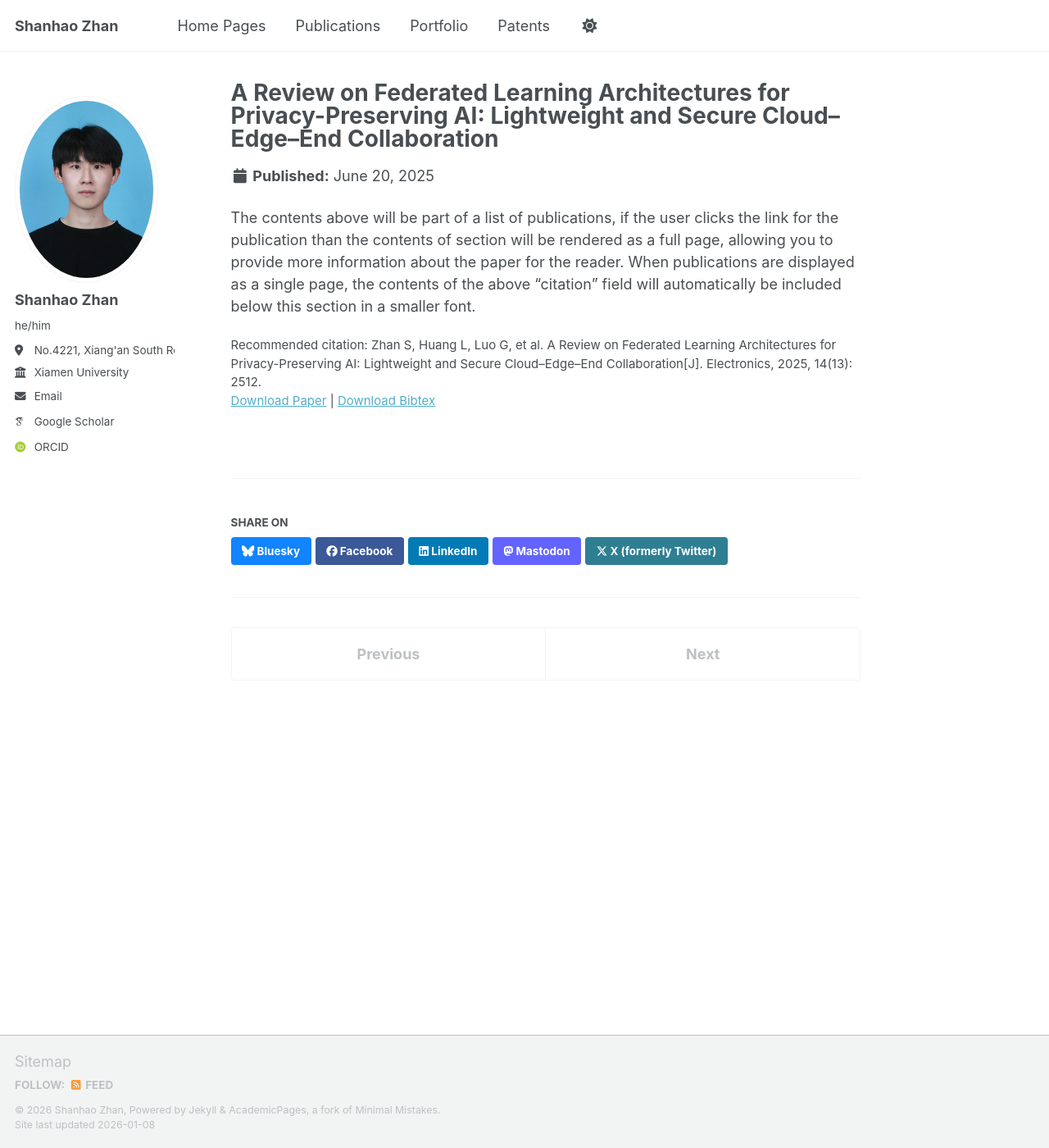
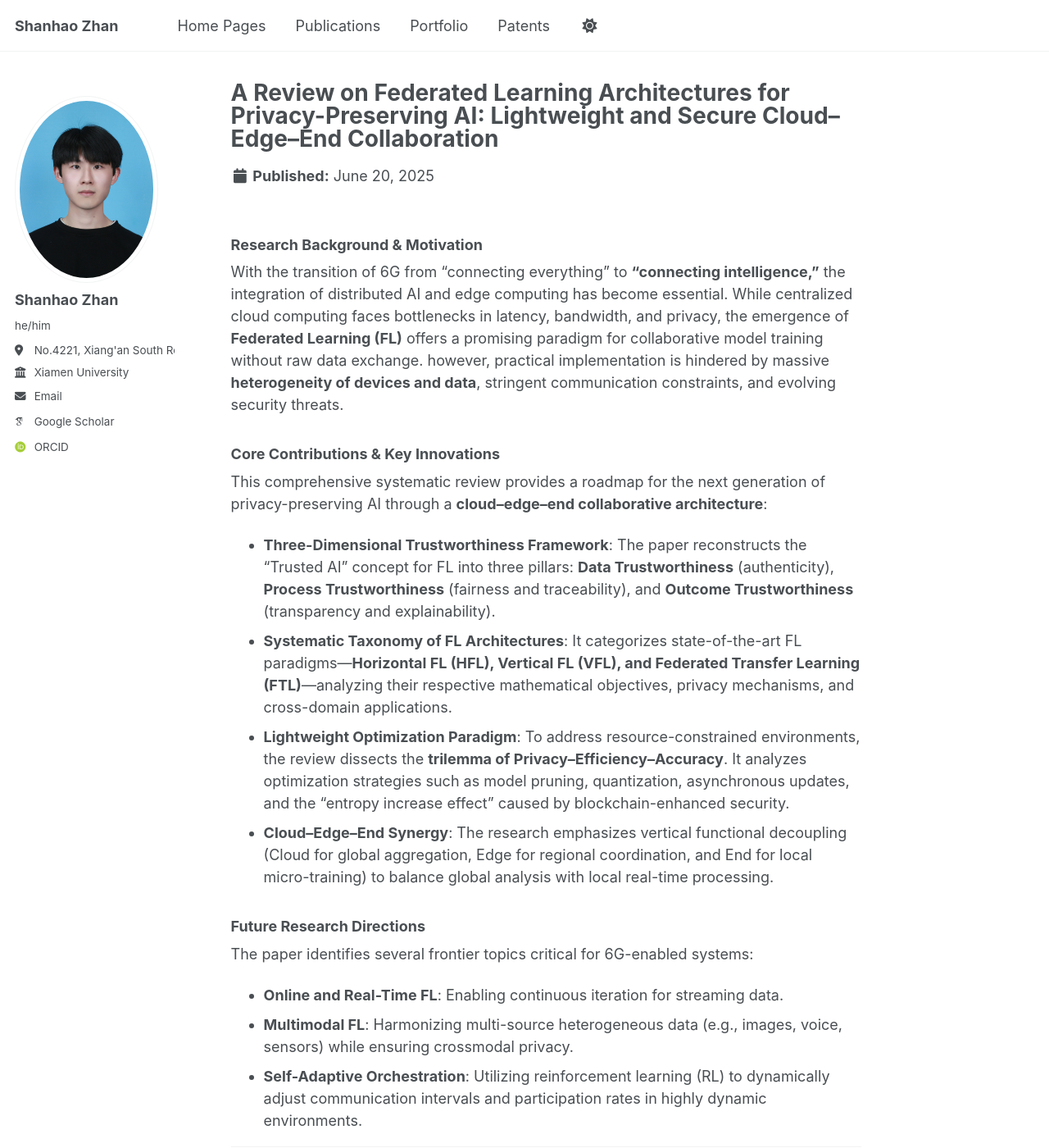
Before and after one commit to dreamfly86/dreamfly86.github.io, a Jekyll site: the page built from _publications/2025-06-20-paper-title-number-4.md, in a window 1280 px wide and 1400 px high. Shown: the whole window at 82% size. Built offline with Jekyll 4.4.1, drawn with Linux system fonts in a browser that asks for light colours; some web fonts are replaced; a script bundle is joined from its source files by our own code; library files that are not in the unit come from our copies; some of the changed text lies outside the part shown.

Commit message:
Update 2025-06-20-paper-title-number-4.md

```diff
--- a/_publications/2025-06-20-paper-title-number-4.md
+++ b/_publications/2025-06-20-paper-title-number-4.md
@@ -3,7 +3,7 @@ title: "A Review on Federated Learning Architectures for Privacy-Preserving AI:
 collection: publications
 category: manuscripts
 permalink: /publication/2025-06-20-paper-title-number-4
-excerpt: 'This paper is about the number 3. The number 4 is left for future work.'
+excerpt: 'This systematic review proposes a cloud–edge–end collaborative framework for Federated Learning, specifically addressing the challenges of resource-constrained and heterogeneous environments. By introducing a 3D trustworthiness framework and analyzing the Privacy–Efficiency–Accuracy trilemma, the work provides foundational insights for building secure, lightweight, and explainable AI systems for 6G and the Internet of Things.'
 date: 2025-06-20
 publisher: 'MDPI'
 paperurl: 'https://github.com/dreamfly86/dreamfly86.github.io/blob/master/files/electronics-14-02512.pdf'
@@ -11,4 +11,25 @@ bibtexurl: 'https://github.com/dreamfly86/dreamfly86.github.io/blob/master/files
 citation: 'Zhan S, Huang L, Luo G, et al. A Review on Federated Learning Architectures for Privacy-Preserving AI: Lightweight and Secure Cloud–Edge–End Collaboration[J]. Electronics, 2025, 14(13): 2512.'
 ---
 
-The contents above will be part of a list of publications, if the user clicks the link for the publication than the contents of section will be rendered as a full page, allowing you to provide more information about the paper for the reader. When publications are displayed as a single page, the contents of the above "citation" field will automatically be included below this section in a smaller font.
+### **Research Background & Motivation**
+With the transition of 6G from "connecting everything" to **"connecting intelligence,"** the integration of distributed AI and edge computing has become essential. While centralized cloud computing faces bottlenecks in latency, bandwidth, and privacy, the emergence of **Federated Learning (FL)** offers a promising paradigm for collaborative model training without raw data exchange. however, practical implementation is hindered by massive **heterogeneity of devices and data**, stringent communication constraints, and evolving security threats.
+
+### **Core Contributions & Key Innovations**
+This comprehensive systematic review provides a roadmap for the next generation of privacy-preserving AI through a **cloud–edge–end collaborative architecture**:
+
+*   **Three-Dimensional Trustworthiness Framework**: The paper reconstructs the "Trusted AI" concept for FL into three pillars: **Data Trustworthiness** (authenticity), **Process Trustworthiness** (fairness and traceability), and **Outcome Trustworthiness** (transparency and explainability).
+*   **Systematic Taxonomy of FL Architectures**: It categorizes state-of-the-art FL paradigms—**Horizontal FL (HFL), Vertical FL (VFL), and Federated Transfer Learning (FTL)**—analyzing their respective mathematical objectives, privacy mechanisms, and cross-domain applications.
+*   **Lightweight Optimization Paradigm**: To address resource-constrained environments, the review dissects the **trilemma of Privacy–Efficiency–Accuracy**. It analyzes optimization strategies such as model pruning, quantization, asynchronous updates, and the "entropy increase effect" caused by blockchain-enhanced security.
+*   **Cloud–Edge–End Synergy**: The research emphasizes vertical functional decoupling (Cloud for global aggregation, Edge for regional coordination, and End for local micro-training) to balance global analysis with local real-time processing.
+
+### **Future Research Directions**
+The paper identifies several frontier topics critical for 6G-enabled systems:
+*   **Online and Real-Time FL**: Enabling continuous iteration for streaming data.
+*   **Multimodal FL**: Harmonizing multi-source heterogeneous data (e.g., images, voice, sensors) while ensuring crossmodal privacy.
+*   **Self-Adaptive Orchestration**: Utilizing reinforcement learning (RL) to dynamically adjust communication intervals and participation rates in highly dynamic environments.
+
+---
+
+### **Analogy for Understanding**
+Imagine building a **"Global Smart Library"** where every local branch (End device) has unique, secret books. Instead of sending the secret books to a central headquarters (Cloud), each branch writes its own summary (Model update). A regional supervisor (Edge) gathers these summaries to avoid mail congestion.
+The **3D Trust Framework** ensures that the summaries are true (**Data Trust**), that the supervisor doesn't ignore small branches (**Process/Fairness Trust**), and that the final combined encyclopedia is actually readable and useful for librarians (**Outcome/Explainability Trust**).
```
